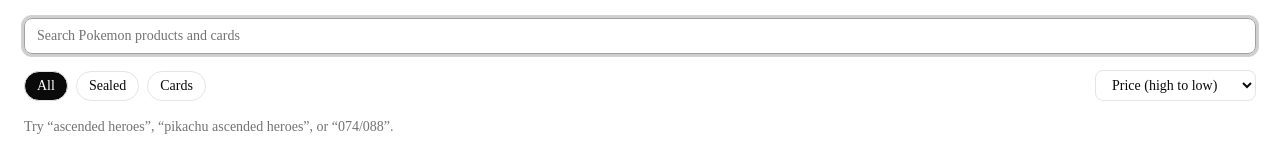
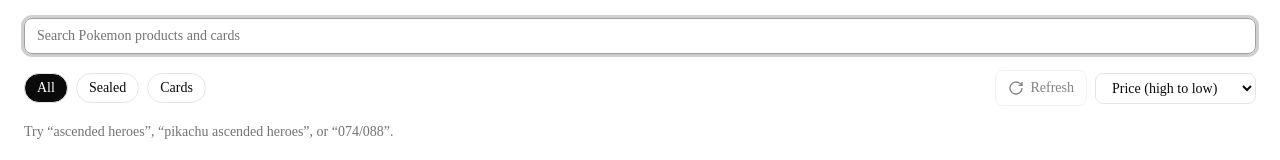
Before and after one commit to IsoscelesKr4mer/pokestonks, a Next.js app: page /catalog in a window 1280 px wide. Shown: the part 151-311 px from the top of the page. Built offline with nearby package versions, Linux system fonts and the light colour scheme.

Commit message:
feat(ui): add Refresh button and Updated caption to SearchBox

```diff
--- a/components/catalog/SearchBox.tsx
+++ b/components/catalog/SearchBox.tsx
@@ -4,15 +4,20 @@
 import { Input } from '@/components/ui/input';
 import { Skeleton } from '@/components/ui/skeleton';
 import { SearchResultRow, type ResultRow } from './SearchResultRow';
+import { RefreshButton } from './RefreshButton';
+import { formatRelativeTime } from '@/lib/utils/time';
 
 type SortBy = 'price-desc' | 'price-asc' | 'rarity-desc' | 'relevance' | 'name';
+
+type ResultRowWithMeta = ResultRow & { lastMarketAt?: string | null };
 
 type SearchResponse = {
   query: string;
   kind: 'all' | 'sealed' | 'card';
   sortBy: SortBy;
-  results: ResultRow[];
+  results: ResultRowWithMeta[];
   warnings: Array<{ source: string; message: string }>;
+  source?: 'local' | 'upstream' | 'refresh';
 };
 
 const KINDS: Array<{ key: 'all' | 'sealed' | 'card'; label: string }> = [
@@ -30,7 +35,6 @@
 ];
 
 const ALL_RARITIES = '__all__';
-
 const PAGE_SIZE = 24;
 
 export function SearchBox() {
@@ -46,13 +50,10 @@
     return () => clearTimeout(t);
   }, [q]);
 
-  // Reset visible count whenever inputs/filters change.
   useEffect(() => {
     setShown(PAGE_SIZE);
   }, [debounced, kind, sortBy, rarity]);
 
-  // Reset rarity filter whenever the underlying query changes — old options
-  // may no longer apply to the new result set.
   useEffect(() => {
     setRarity(ALL_RARITIES);
   }, [debounced, kind]);
@@ -67,12 +68,9 @@
       return res.json();
     },
     enabled,
-    // Match the API's Cache-Control max-age. Within 5 minutes the
-    // in-memory query cache short-circuits the network entirely.
     staleTime: 5 * 60 * 1000,
   });
 
-  // Build the rarity dropdown from rarities present in the current result set.
   const rarityOptions = useMemo(() => {
     if (!data) return [] as string[];
     const seen = new Set<string>();
@@ -83,7 +81,7 @@
   }, [data]);
 
   const filteredResults = useMemo(() => {
-    if (!data) return [] as ResultRow[];
+    if (!data) return [] as ResultRowWithMeta[];
     if (rarity === ALL_RARITIES) return data.results;
     return data.results.filter((r) => r.type === 'card' && r.rarity === rarity);
   }, [data, rarity]);
@@ -91,10 +89,23 @@
   const visible = filteredResults.slice(0, shown);
   const hasMore = filteredResults.length > shown;
 
-  // Trigger background image caching for the IDs the user is currently
-  // looking at. After the first fetch the catalog row's image_storage_path
-  // gets populated and subsequent searches return a Supabase Storage URL,
-  // which is much faster than re-pulling from images.pokemontcg.io.
+  // "Updated" caption: oldest lastMarketAt among visible results = worst-case freshness.
+  const oldestUpdated = useMemo(() => {
+    if (visible.length === 0) return null;
+    let oldest: Date | null = null;
+    let anyMissing = false;
+    for (const r of visible) {
+      const ts = r.lastMarketAt;
+      if (!ts) {
+        anyMissing = true;
+        continue;
+      }
+      const d = new Date(ts);
+      if (!oldest || d < oldest) oldest = d;
+    }
+    return anyMissing ? null : oldest;
+  }, [visible]);
+
   useEffect(() => {
     if (visible.length === 0) return;
     const ids = visible
@@ -106,9 +117,7 @@
       method: 'POST',
       headers: { 'Content-Type': 'application/json' },
       body: JSON.stringify({ ids }),
-    }).catch(() => {
-      /* best-effort: ignore failures */
-    });
+    }).catch(() => {});
   }, [visible]);
 
   return (
@@ -150,6 +159,13 @@
             </select>
           )}
         </div>
+        <div className="flex items-center gap-2">
+          <RefreshButton
+            query={debounced}
+            kind={kind}
+            sortBy={sortBy}
+            disabled={!enabled}
+          />
           <select
             value={sortBy}
             onChange={(e) => setSortBy(e.target.value as SortBy)}
@@ -162,6 +178,7 @@
               </option>
             ))}
           </select>
+        </div>
       </div>
 
       {!enabled && (
@@ -201,10 +218,12 @@
               <SearchResultRow key={`${row.type}-${row.catalogItemId}-${i}`} row={row} />
             ))}
           </div>
-          <div className="flex items-center justify-between text-xs text-muted-foreground">
+          <div className="flex flex-wrap items-center justify-between gap-2 text-xs text-muted-foreground">
             <span>
               Showing {visible.length} of {filteredResults.length}
               {rarity !== ALL_RARITIES && data ? ` (filtered from ${data.results.length})` : ''}
+              <span className="mx-2 text-muted-foreground/50">·</span>
+              {formatRelativeTime(oldestUpdated)}
             </span>
             {hasMore && (
               <button
```
Lines whose indentation alone changed are shown as unchanged.
